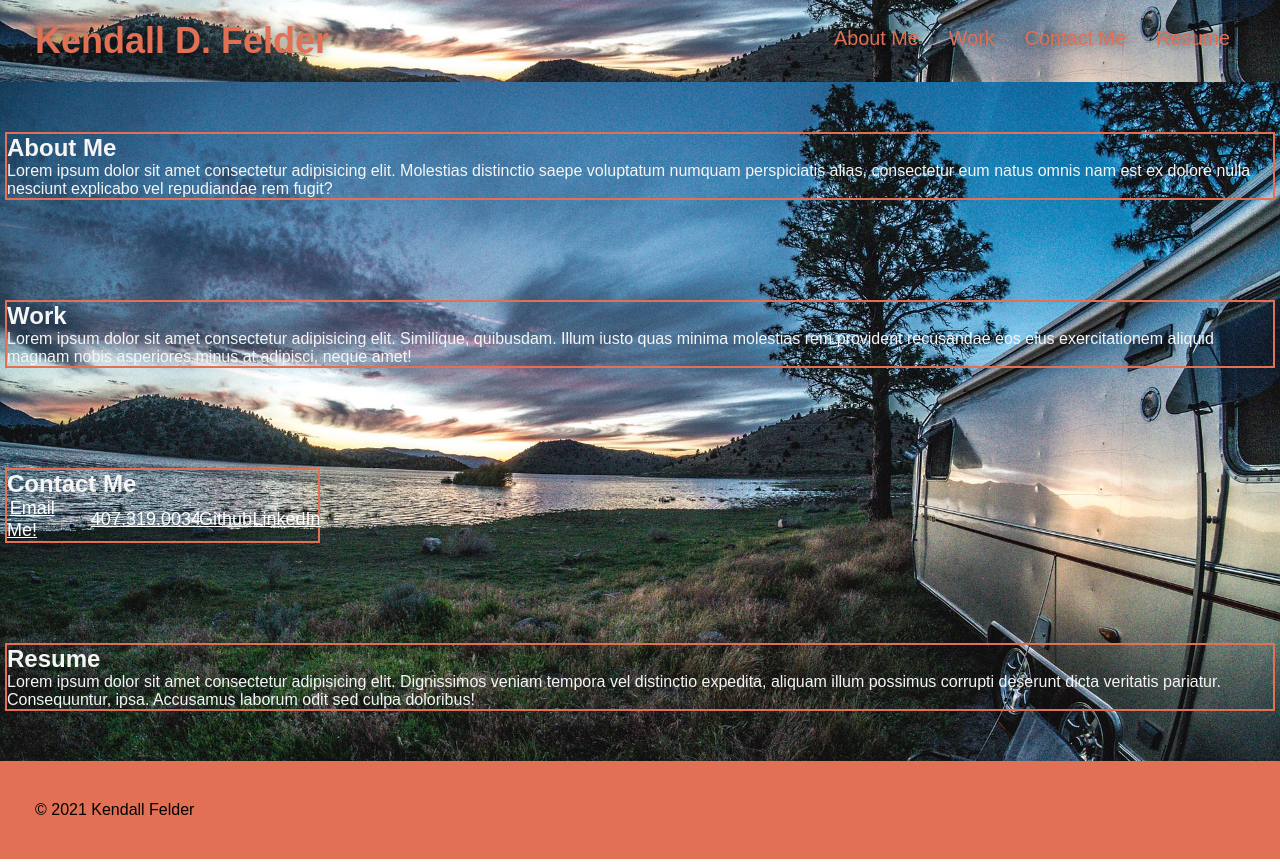
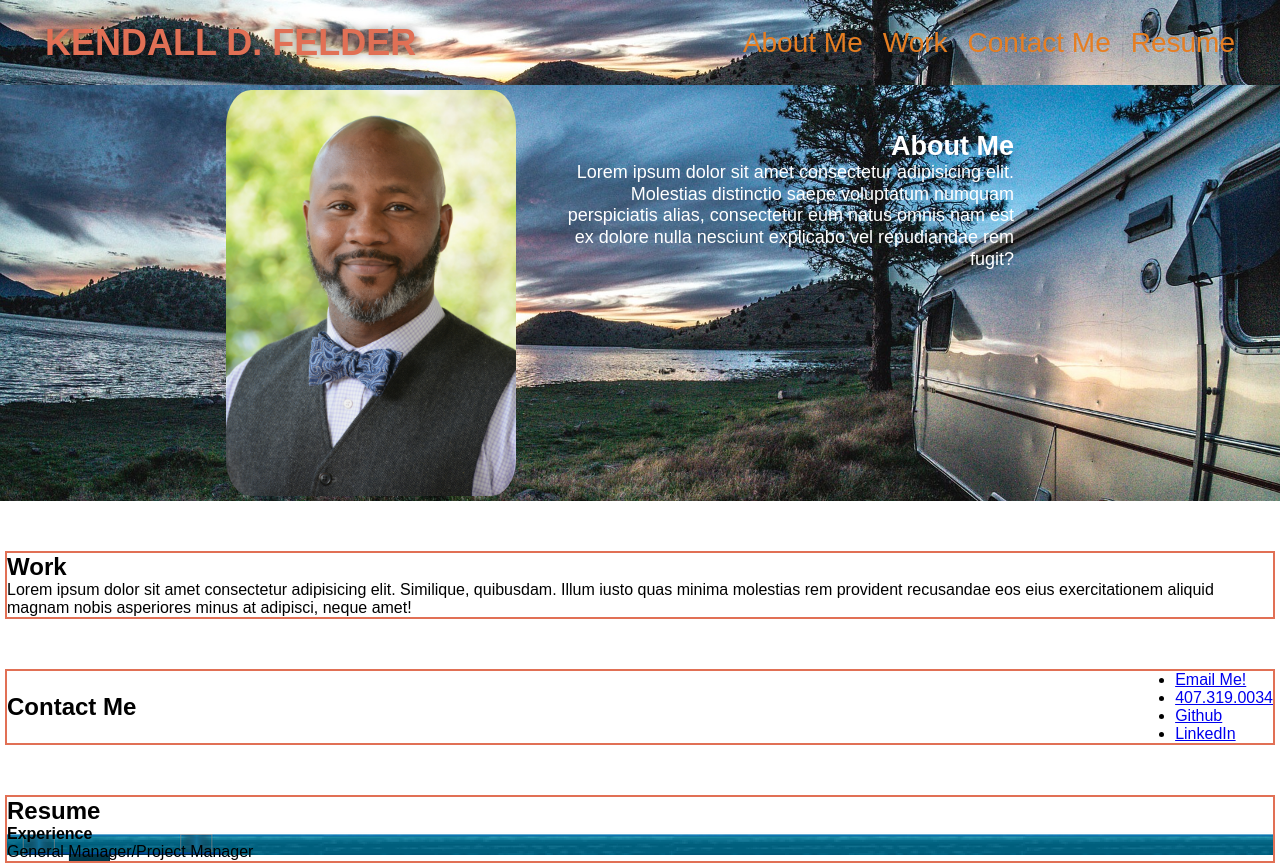
Before and after one commit to oldgraybuzzard/KFelder_Portfolio, a plain HTML site: page index.html in a window 1280 px wide. Shown: the top 866 px of the page. Drawn offline with Linux system fonts and the light colour scheme.

Commit message:
about me section defined

```diff
--- a/assets/css/style.css
+++ b/assets/css/style.css
@@ -1,7 +1,9 @@
 :root {
     --bgColor: #b2bec3;
     --primaryColor: #e17055;
+    --primaryColor2: #e67e22;
     --secondaryColor: #0984e3;
+    --text: #2c3e50;
 }
 
 * {
@@ -13,8 +15,9 @@ padding: 0;
 body {
     font-family: Arial, Helvetica, sans-serif;
 }
-header {
+.header {
   padding: 20px 35px;
+  background-color: var(--tertiary-color);
   display: flex;
   justify-content: space-between;
   flex-wrap: wrap;
@@ -25,57 +28,90 @@ header {
   background-size: cover;
   background-attachment: fixed;
   background-position: 80%;
-    z-index: 999999;
+  z-index: 9999
 }
-header h1 {
+
+/* Style the header links */
+.header a {
+  float: left;
+  color: var(--primaryColor2);
+  text-align: right;
+  justify-content: space-around;
+  display: flex;
+  flex-wrap: wrap;
+  padding: 10px;
+  text-decoration: none;
+  font-size: 28px;
+  line-height: 25px;
+  border-radius: 4px;
+}
+
+/* Style the logo link (notice that we set the same value of line-height and font-size to prevent the header to increase when the font gets bigger */
+.header a.branding {
+  font-size: 36px;
   font-weight: bold;
-    margin: 0;
-    font-size: 36px;
   color: var(--primaryColor);
   text-shadow: 0 0 10px rgba(0, 0, 0, 0.5);
 }
 
-  header a {
-    text-decoration: none;
-    color: var(--primaryColor);
+/* Change the background color on mouse-over */
+.header a:hover {
+  background-color: #ddd;
+  color: black;
 }
 
-  header nav {
-    margin: 7px 0;
+/* Style the active/current link*/
+.header a.active {
+  background-color: dodgerblue;
+  color: white;
 }
 
-  header nav ul {
-    display: flex;
-    flex-wrap: wrap;
-    justify-content: space-between;
-    align-items: center;
-    list-style: none;
+/* Float the link section to the right */
+.header-links {
+  float: right;
 }
 
-  header nav ul li a {
-    padding: 10px 15px;
-    font-weight: lighter;
-    font-size: 1.55vw;
-    text-shadow: 0 0 10px rgba(0, 0, 0, 0.5);
+/* Add media queries for responsiveness - when the screen is 500px wide or less, stack the links on top of each other */
+@media screen and (max-width: 500px) {
+  .header a {
+    float: none;
+    display: block;
+    text-align: left;
   }
-  header nav ul li a:hover{
-    background: var(--primary-color);
-    color: var(--secondary-color);
-    border-radius: 15px;
-    text-shadow: none;
+  .header-right {
+    float: none;
+  }
 }
 
 /* Body */
+.bio {
+  background-image: url('../images/airstream-2656977_1920.jpg');
+  background-size: cover;
+  background-position: 80%;
+  display: flex;
+  justify-content: center;
+  flex-wrap: wrap;
+  align-items: flex-start;
+  background-attachment: fixed;
+}
+
+.bio img {
+  display: flex;
+  max-width: 100%;
+  height: auto;
+  border-radius: 10%;
+  padding: 5px;
+  width: 300px;
+}
 
 .bio {
-    background-image: url("../images/airstream-2656977_1920.jpg");
     background-size: cover;
     background-position: 80%;
     display: flex;
     flex-wrap: wrap;
     align-items: flex-start;
     background-attachment: fixed;
-    color: whitesmoke;
+    color: var(--text);
 }
 .bio ul {
     display: flex;
@@ -94,10 +130,12 @@ header h1 {
     line-height: 1.2;
 }
 .aboutMe {
-    border: 2px solid var(--primaryColor);
-    margin: 50px 5px 50px 5px;
-
-
+  width: 35%;
+  text-align: right;
+  margin: 3.5%;
+  color: #fff;
+  font-size: 18px;
+  line-height: 1.2;
 }
 
 .work {
@@ -107,13 +145,18 @@ header h1 {
 }
 
 .contactMe {
+        display: flex;
+        flex-wrap: wrap;
         border: 2px solid var(--primaryColor);
         margin: 50px 5px 50px 5px;
+        justify-content: space-between;
+        align-items: center;
+        list-style: none;
 
 }
 
 .resume {
-
+    background-image: url(../images/open-spiral-notebook-1405082_1920.png);
     border: 2px solid var(--primaryColor);
     margin: 50px 5px 50px 5px;
 
--- a/index.html
+++ b/index.html
@@ -11,43 +11,34 @@
 
     <body>
     <!-- Navigation Section -->
-    <header>
-       <h1>
-        <a href="/">Kendall D. Felder</a>
-       </h1>
-        <nav>
-            <ul>
-                <li>
+    <header class="header">
+        <a href="/" class="branding">KENDALL D. FELDER</a>
+          <div class="header-links">
              <a href="#aboutMe">About Me</a>
-                </li>
-                <li>
              <a href="#work">Work</a>
-                </li>
-                <li>
              <a href="#contactMe">Contact Me</a>
-                </li>
-                <li>
              <a href="#resume">Resume</a>
-                </li>
-            </ul>
-        </nav>
+          </div>
     </header>
 
 <!-- About Me section -->
+
     <section class="bio">
+        <img src="./assets/images/018.jpg" alt="Profile picture of Kendall Felder">
         <div class="aboutMe">
+
             <h2>About Me</h2>
                 <p>Lorem ipsum dolor sit amet consectetur adipisicing elit. Molestias distinctio saepe voluptatum numquam perspiciatis alias, consectetur eum natus omnis nam est ex dolore nulla nesciunt explicabo vel repudiandae rem fugit?</p>
         </div>
-
+    </section>
     <!-- Work Section-->
-        <div class="work">
+    <section class="work">
         <h2>Work</h2>
         <p>Lorem ipsum dolor sit amet consectetur adipisicing elit. Similique, quibusdam. Illum iusto quas minima molestias rem provident recusandae eos eius exercitationem aliquid magnam nobis asperiores minus at adipisci, neque amet!</p>
-        </div>
+    </section>
 
 <!-- Contact Me Section-->
-        <div class="contactMe">
+    <section class="contactMe">
         <h2>Contact Me</h2>
         <ul>
             <li>
@@ -63,12 +54,17 @@
                 <a href="https://www.linkedin.com/in/kendallfelder/">LinkedIn</a>
             </li>
         </ul>
-        </div>
+    </section>
+
+
+
     <!-- Resume Section -->
-        <div class="resume">
+    <section class="resume">
             <h2>Resume</h2>
-            <p>Lorem ipsum dolor sit amet consectetur adipisicing elit. Dignissimos veniam tempora vel distinctio expedita, aliquam illum possimus corrupti deserunt dicta veritatis pariatur. Consequuntur, ipsa. Accusamus laborum odit sed culpa doloribus!</p>
-        </div>
+            <h4>
+                Experience
+            </h4>
+            <p>General Manager/Project Manager</p>
         </section>
 </body>
 
```
Also changed, not shown: assets/images/018.jpg (added), assets/images/open-spiral-notebook-1405082_1920.png (added). Lines whose indentation alone changed are shown as unchanged.
